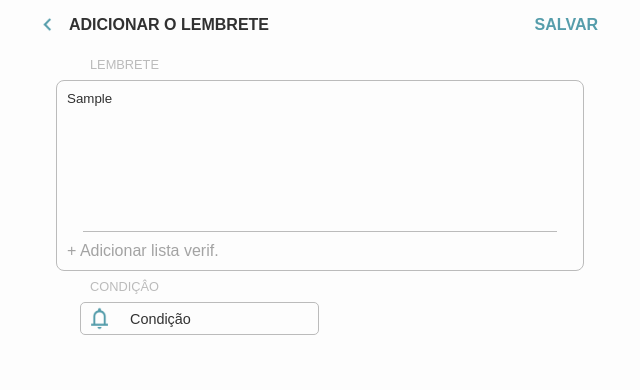
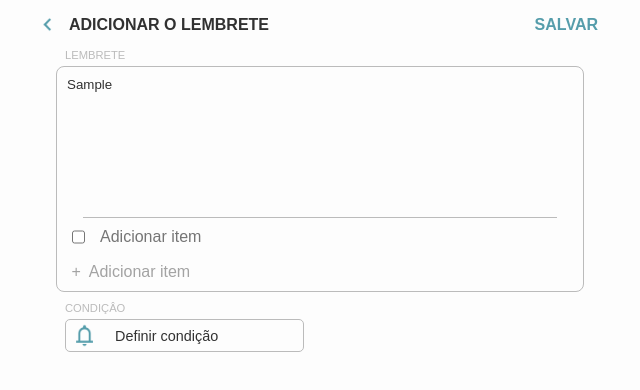
Before and after one commit to Arlesson-Sales/Reminder, a React (Vite) app: page /reminder/editor in a window 1280 px wide. Both pictures are taken after typing "Sample" into the empty fields and a click on the button "+ Adicionar lista verif.". Shown: the top 390 px of the page, without its empty margins (320-960 px from the left). Built offline with nearby package versions, Linux system fonts and the light colour scheme.

Commit message:
Lista de itens de lembrete adicioandos

```diff
--- a/src/components/Condition/Condition.jsx
+++ b/src/components/Condition/Condition.jsx
@@ -22,7 +22,7 @@ export default function Condition()
         else
             return (<div onClick={toggleCondition} className={Style.condition_button}>
                 <div style={ { backgroundImage: "url(./assets/icons/bell.png)" } } className={icon_class}></div>
-                <p>Condição</p>
+                <p>Definir condição</p>
             </div>);
     }
 
--- a/src/components/Condition/Condition.module.css
+++ b/src/components/Condition/Condition.module.css
@@ -1,7 +1,7 @@
 .condition_container {
-    width: 80%;
+    width: 85%;
+    margin: auto;
     display: flex;
-    margin: 5px auto;
     flex-wrap: nowrap;
     flex-direction: row;
     justify-content: flex-start;
--- a/src/components/Header/Header.jsx
+++ b/src/components/Header/Header.jsx
@@ -11,7 +11,7 @@ function getOptions(options)
 function getIcons(icons)
 {
     return icons?.map((icon, index) => {
-        const icon_image = { backgroundImage: `url(./Reminder/assets/icons/${icon.name}.png)` }
+        const icon_image = { backgroundImage: `url(./assets/icons/${icon.name}.png)` }
         return (<div key={index} onClick={icon.event} style={icon_image} className={Style.icon}></div>)
     })
 }
--- /dev/null
+++ b/src/components/Item/Item.jsx
@@ -0,0 +1,10 @@
+import React from 'react'
+import Style from './Item.module.css'
+
+export default function Item()
+{
+    return (<div className={Style.Item_list}>
+        <input type="checkbox"/>
+        <input type="text" placeholder="Adicionar item" />
+    </div>)
+}
--- /dev/null
+++ b/src/components/Item/Item.module.css
@@ -0,0 +1,26 @@
+.Item_list {
+    display: flex;
+    flex-wrap: nowrap;
+    flex-direction: row;
+
+    input[type="checkbox"] {
+        border: none;
+        cursor: pointer;
+        margin: 5px 5px 2px 15px;
+        background-color: inherit;
+    }
+
+    input[type="text"] {
+        width: 90%;
+        border: none;
+        outline: none;
+        text-indent: 5px;
+        padding: 10px 5px 7px;
+
+        color: inherit;
+        font-size: 1em;
+        text-align: left;
+        background-color: inherit;
+        font-family: Arial, sans-serif;
+    }
+}
--- a/src/components/Textarea/Textarea.jsx
+++ b/src/components/Textarea/Textarea.jsx
@@ -1,6 +1,7 @@
-import React from 'react'
+import React, { useState } from 'react'
 import Style from './Textarea.module.css'
 import Condition from '../Condition/Condition'
+import Item from '../Item/Item'
 
 function textareaDinamicHeight(event)
 {
@@ -8,16 +9,29 @@ function textareaDinamicHeight(event)
     event.target.style.height = String(event.target.scrollHeight) + "px";
 }
 
+function getItensElements(amount)
+{
+    const list = [];
+    for (let index = 0; index < amount; index++)
+        list.push(<Item key={index} />);
+    return list;
+}
+
 export default function Textzone()
 {
+    const [ itens_amount, setAmount ] = useState(0);
+
     return (<section className={Style.reminder_area}>
         <div className={Style.reminder_title}>
             <p>LEMBRETE</p>
         </div>
         <div className={Style.text_container}>
             <textarea onInput={textareaDinamicHeight}></textarea>
+
             <div className="default_bar"></div>
-            <input className="default_button" type="button" value="+ Adicionar lista verif." />
+            {getItensElements(itens_amount)}
+
+            <input onClick={() => setAmount(value => value + 1)} className="default_button" type="button" value={ itens_amount ? " +  Adicionar item" : "+  Adicionar lista verif." } />
         </div>
         <div className={Style.reminder_title}>
             <p>CONDIÇÂO</p>
--- a/src/components/Textarea/Textarea.module.css
+++ b/src/components/Textarea/Textarea.module.css
@@ -5,23 +5,23 @@
 }
 
 .reminder_title {
-    width: 80%;
+    width: 85%;
     margin: auto;
-    font-size: 0.8em;
+    font-size: 0.7em;
     color: var(--color-02);
     font-family: Arial, sans-serif;
 
     p {
-        margin: 8px auto;
+        margin: 0px auto;
         user-select: none;
-        text-indent: 10px;
+        margin-bottom: 5px;
     }
 }
 
 .text_container {
     width: 88%;
-    margin: auto;
     border-radius: 8px;
+    margin: 0 auto 10px auto;
     border: 1px solid var(--color-02);
     max-width: var(--aplication-global-max-width);
 
```
